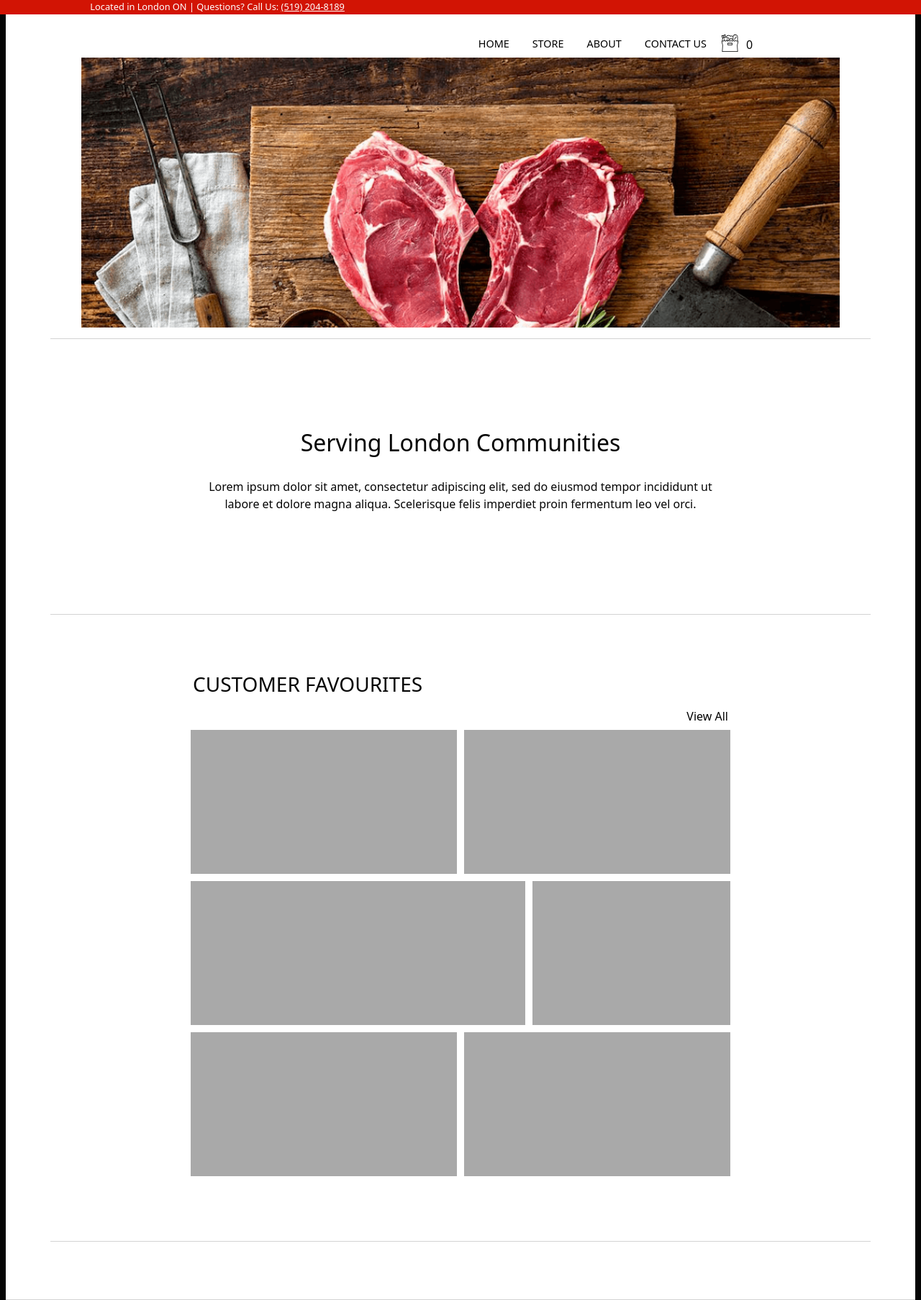
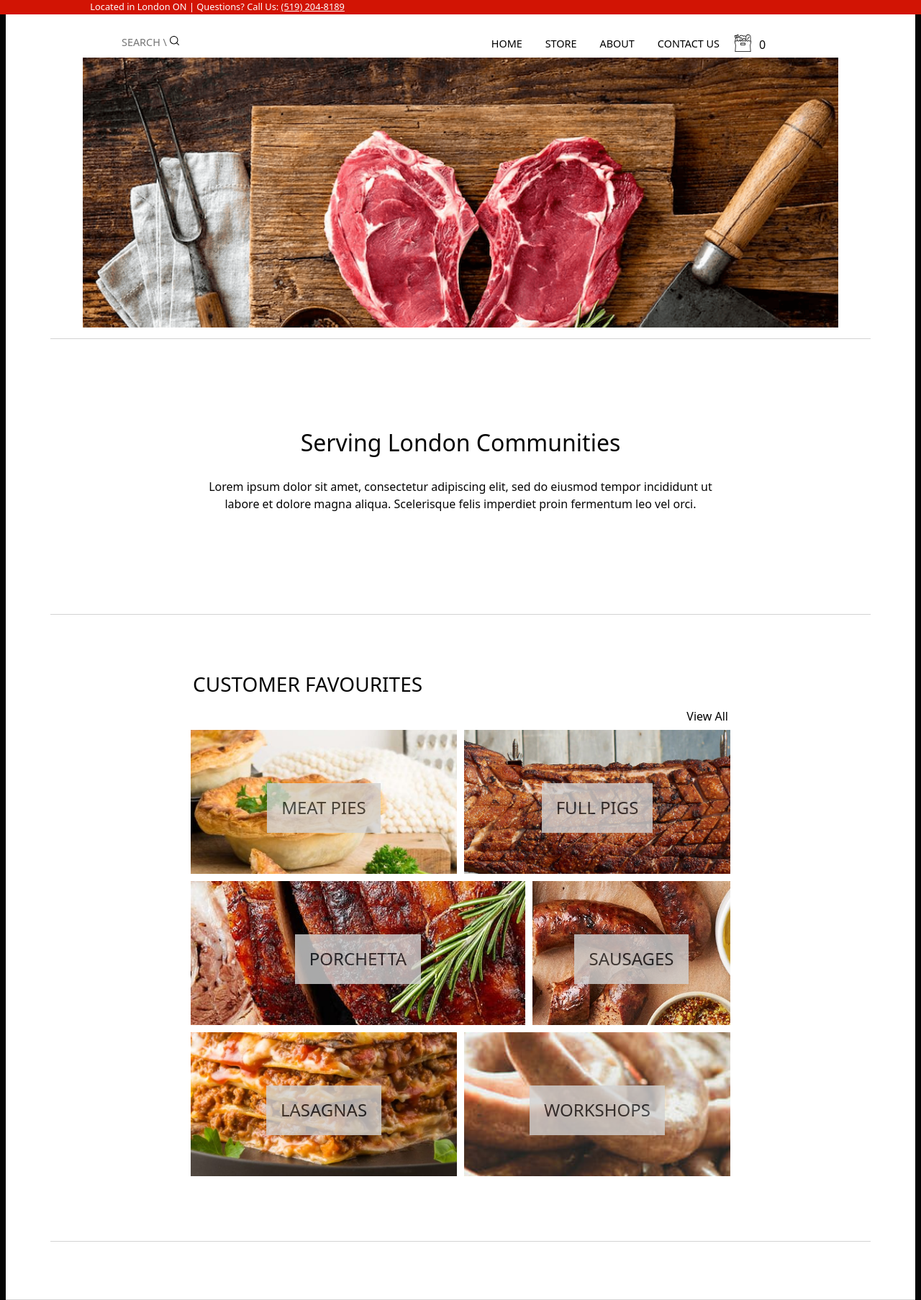
Before and after one commit to JeremyLeigh/cangelina, a PHP site: page / in a window 1280 px wide. Shown: the top 1806 px of the page at 72% size. Run offline with PHP 8.4, Linux system fonts and the light colour scheme.

Commit message:
Added Search/Favs Setup, Fixed Issues

```diff
--- a/css/main.css
+++ b/css/main.css
@@ -15,7 +15,14 @@ a, p, h1, h2, h3
   color: #050505
 }
 
-nav, a, p, h1, h2, h3, section, img, hr, ul
+input:focus,
+select:focus,
+textarea:focus,
+button:focus {
+    outline: none;
+}
+
+nav, a, p, h1, h2, h3, section, img, hr
 {
   -webkit-animation: ease-out 0.6s slideInFromBottom;
    -moz-animation: ease-out 0.6s slideInFromBottom;
@@ -31,7 +38,7 @@ nav, a, p, h1, h2, h3, section, img, hr, ul
    animation: ease-out 0.6s slideInFromRight;
 }
 
-div:not(#locDir), h1, h2, p, hr, img, nav, ul, section
+div:not(#locDir), h1, h2, p, hr, img, nav, section
 {
    -webkit-transition: all ease-out 0.3s;
    -moz-transition: all ease-out 0.3s;
@@ -136,7 +143,7 @@ ul li
   width: 90%;
 }
 
-#mobileNav li
+#mobileNav li:not(.search)
 {
   pointer-events: all;
   border-bottom: thin solid lightgrey;
@@ -148,6 +155,61 @@ ul li
 {
   font-size: 1.5rem;
 }
+
+#searchWrap
+{
+  width:250px;
+  display: none;
+}
+
+.search
+{
+pointer-events: all;
+overflow: hidden;
+}
+
+.search input
+{
+  font-size: 2rem;
+  width: 90%;
+  border:none;
+  -webkit-appearance: none;
+  border-bottom: thin solid lightgrey;
+  padding-bottom: 5px;
+}
+
+
+.search input::-webkit-search-cancel-button
+{
+    -webkit-appearance: none;
+    background-image: url("../icons/cancel1.svg");
+    height: 25px;
+    width: 25px;
+    cursor: pointer;
+}
+
+.search input:placeholder-shown + button
+{
+  display: inline-block;
+}
+
+.search button
+{
+  background: none;
+  border: none;
+  display: none;
+  position: relative;
+  bottom:10px;
+  right:50px;
+  width: 0;
+}
+
+.search button img
+{
+  width: 30px;
+  height: auto;
+}
+
 
 #fullWrap
 {
@@ -269,6 +331,7 @@ justify-content: center;
 #imageSec
 {
   padding-bottom: 15px;
+  overflow-x: hidden;
 }
 
 #introSec
@@ -322,17 +385,86 @@ justify-content: center;
   margin-bottom: 10px;
 }
 
-.redBlocks div
+.redBlockInner
 {
-  background-color: darkgrey;
   width: 100%;
   height: 100%;
+  background-size: 250%;
+  display: flex;
+  justify-content: center;
+  align-items: center;
+  -webkit-transition: background-size ease-out 1s;
+  -moz-transition: background-size ease-out 1s;
+  -o-transition: background-size ease-out 1s;
+  transition: all ease-out 1s;
+  cursor: pointer;
 }
 
-#extraBlocks
+.redBlockInner h4
 {
-  display: none;
+  background-color: lightgrey;
+  display: inline-flex;
+  opacity: 0.8;
+  padding:10px;
+  margin-top: 10px;
+  -webkit-transition: transform ease-out 0.2s;
+  -moz-transition: transform ease-out 0.2s;
+  -o-transition: transform ease-out 0.2s;
+  transition: transform ease-out 0.2s;
 }
+
+.redBlockInner:hover
+{
+  background-size: 300%;
+  filter: brightness(80%);
+  -webkit-transition: background-size ease-out 1s;
+  -moz-transition: background-size ease-out 1s;
+  -o-transition: background-size ease-out 1s;
+  transition: background-size ease-out 1s;
+}
+
+.redBlockInner:hover > h4
+{
+  opacity: 0.9;
+  background-color: #ffffff;
+  transform: scale(1.1,1.1);
+  -webkit-transition: transform ease-out 0.2s;
+  -moz-transition: transform ease-out 0.2s;
+  -o-transition: transform ease-out 0.2s;
+  transition: transform ease-out 0.2s;
+}
+
+#redPies
+{
+  background-image: url("../images/phPies.jpg");
+  background-position: center;
+}
+#redPig
+{
+  background-image: url("../images/phPig.jpeg");
+  background-position: center;
+}
+#redPor
+{
+  background-image: url("../images/phPorc.jpg");
+  background-position: center;
+}
+#redSaus
+{
+  background-image: url("../images/phSaus.jpg");
+  background-position: center;
+}
+#redLas
+{
+  background-image: url("../images/phLas.jpg");
+  background-position: center;
+}
+#redWork
+{
+  background-image: url("../images/phWork.jpg");
+  background-position: center;
+}
+
 
 #caroSection
 {
@@ -680,15 +812,71 @@ svg path
 
 /*Small Screen Query*/
 @media screen and (min-width: 576px) {
-  #extraBlocks
-  {
-    display: flex;
-  }
   .redBlocks
   {
     height: 200px;
   }
+  .redBlockInner h4
+  {
+    padding:20px;
+    margin-top: 25px;
+  }
+  .search input
+  {
+    width: 80%;
+  }
+  .search button
+  {
+    right: 50px;
+  }
 }
+
+/*Search Bars*/
+@media screen and (min-width: 960px) {
+  .search
+  {
+    width:100%;
+    margin-top: 5px;
+  }
+
+  .search input
+  {
+    width: 37%;
+    font-size: 0.9rem;
+    border-bottom: none;
+    -webkit-transition: width ease-out 0.3s;
+    -moz-transition: width ease-out 0.3s;
+    -o-transition: width ease-out 0.3s;
+    transition: width ease-out 0.3s;
+  }
+
+  .search input:focus
+  {
+    width: 80%;
+    border-bottom: thin solid darkgrey;
+    -webkit-transition: width ease-out 0.3s;
+    -moz-transition: width ease-out 0.3s;
+    -o-transition: width ease-out 0.3s;
+    transition: width ease-out 0.3s;
+  }
+
+  .search button
+  {
+    bottom:3px;
+    right:30px;
+    display: none;
+  }
+  .search button img
+  {
+    width:13px;
+  }
+  .search input::-webkit-search-cancel-button
+  {
+      height: 13px;
+      width: 13px;
+  }
+}
+
 
 /*Medium Screen Query*/
 @media screen and (min-width: 720px) {
@@ -718,7 +906,7 @@ svg path
 
 /*Large Screen Query*/
 @media screen and (min-width: 960px) {
-  #hamWrap
+  #hamCont
   {
     display: none;
   }
@@ -730,4 +918,8 @@ svg path
   {
     bottom:0px;
   }
+  #searchWrap
+  {
+    display: inline-block;
+  }
 }
--- a/index.html
+++ b/index.html
@@ -11,13 +11,17 @@
 <body>
     <div id="topBar"><div id="redBar" class="row"><p class="col-md-6 offset-lg-1 offset-xxl-2 offset-md-0 offset-1 col-10">Located in London ON | Questions? Call Us: <span>(519) 204-8189</span></p></div></div>
   <div id="navCont" class="container-xl">
-  <nav id="hamNav" class="row justify-content-center gx-0">
-    <div class="col-xl col-lg-5 col">
+  <nav id="hamNav" class="row justify-content-center">
+    <div class="col-lg-4 col-xxl-2 col">
+      <div id="searchWrap">
+        <div class="search"><input type="search" placeholder="SEARCH \"><button><img src="icons/search.svg" alt="Search Button"></button></div>
+      </div>
     </div>
 
     <div id="splashWidth">
       <div id="hamSplash">
       <ul id="mobileNav">
+        <li class="search"><input type="search" placeholder="Search..."><button><img src="icons/search.svg" alt="Search Button"></button></li>
         <li><a href="index.html">HOME</a></li>
         <li><a href="store.html">STORE</a></li>
         <li><a href="about.html">ABOUT</a></li>
@@ -26,17 +30,17 @@
     </div>
     </div>
     <div id="fog"></div>
-    <ul id="deskNav" class="col-5">
+    <ul id="deskNav" class="col-xxl-4 col-5">
       <li><a href="index.html">HOME</a></li>
       <li><a href="store.html">STORE</a></li>
       <li><a href="about.html">ABOUT</a></li>
       <li><a href="contact.html">CONTACT US</a></li>
     </ul>
-    <div id="cartPrev" class="col-2 col-sm-1">
+    <div id="cartPrev" class="col-1">
       <img src="icons/cart.svg" alt="Cart Preview" width="25">
       <p>0</p>
     </div>
-    <div id="hamCont" class="col-2 col-sm-1">
+    <div id="hamCont" class="col-3 col-sm-2">
     <div id="hamWrap">
       <div id="hamOne"></div>
       <div id="hamTwo"></div>
@@ -47,7 +51,7 @@
 </div>
   <section id="imageSec">
     <h2 class="hidden">Title</h2>
-    <div id="redImage" class="row g-0 justify-content-center"><div class="col-xxl-8 col-lg-10 col-12"><img src="images/phHome.png" alt="C'Angelina Home"></div></div>
+    <div id="redImage" class="row justify-content-center"><div class="col-xxl-8 col-lg-10 col-12"><img src="images/phHome.png" alt="C'Angelina Home"></div></div>
   </section>
   <section id="introSec" class="container">
     <h2 class="hidden">Introduction</h2>
@@ -67,16 +71,16 @@
       </div>
     </div>
     <div class="blockWrap row justify-content-center">
-      <div class="redBlocks col-xl-4 col-lg-5 col-sm-6 col-11"><div></div></div>
-      <div class="redBlocks col-xl-4 col-lg-5 col-sm-6 col-11"><div></div></div>
+      <div class="redBlocks col-xl-4 col-lg-5 col-sm-6 col-11"><div id="redPies" class="redBlockInner"><h4>MEAT PIES</h4></p></div></div>
+      <div class="redBlocks col-xl-4 col-lg-5 col-sm-6 col-11"><div id="redPig" class="redBlockInner"><h4>FULL PIGS</h4></p></div></div>
     </div>
     <div class="blockWrap row justify-content-center">
-      <div class="redBlocks col-xl-5 col-lg-6 col-sm-7 col-11"><div></div></div>
-      <div class="redBlocks col-xl-3 col-lg-4 col-sm-5 col-11"><div></div></div>
+      <div class="redBlocks col-xl-5 col-lg-6 col-sm-7 col-11"><div id="redPor" class="redBlockInner"><h4>PORCHETTA</h4></p></div></div>
+      <div class="redBlocks col-xl-3 col-lg-4 col-sm-5 col-11"><div id="redSaus" class="redBlockInner"><h4>SAUSAGES</h4></p></div></div>
     </div>
     <div id="extraBlocks" class="blockWrap row justify-content-center">
-      <div class="redBlocks col-xl-4 col-lg-5 col-sm-6 col-11"><div></div></div>
-      <div class="redBlocks col-xl-4 col-lg-5 col-sm-6 col-11"><div></div></div>
+      <div class="redBlocks col-xl-4 col-lg-5 col-sm-6 col-11"><div id="redLas" class="redBlockInner"><h4>LASAGNAS</h4></p></div></div>
+      <div class="redBlocks col-xl-4 col-lg-5 col-sm-6 col-11"><div id="redWork" class="redBlockInner"><h4>WORKSHOPS</h4></p></div></div>
     </div>
   </section>
   <section id="caroSection">
```
Also changed, not shown: icons/cancel.svg (added), icons/cancel1.svg (added), icons/search.svg (added), images/phLas.jpg (added), images/phPies.jpg (added), images/phPig.jpeg (added), images/phPorc.jpg (added), images/phSaus.jpg (added), images/phSmallPie.jpg (added), images/phWork.jpg (added).
